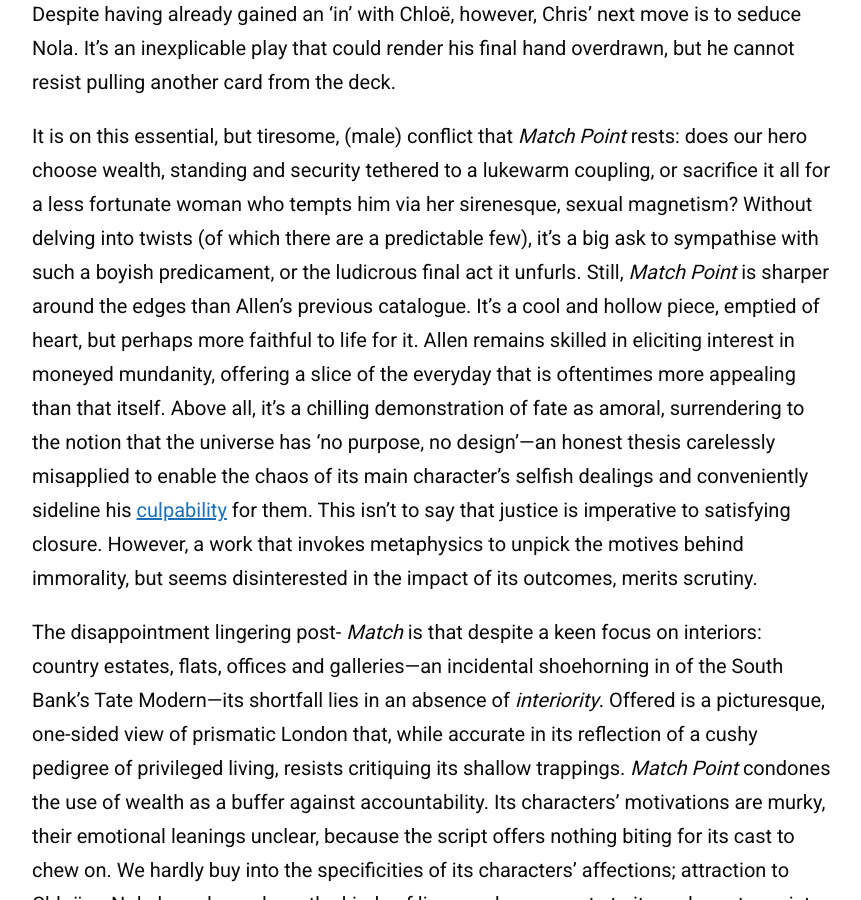
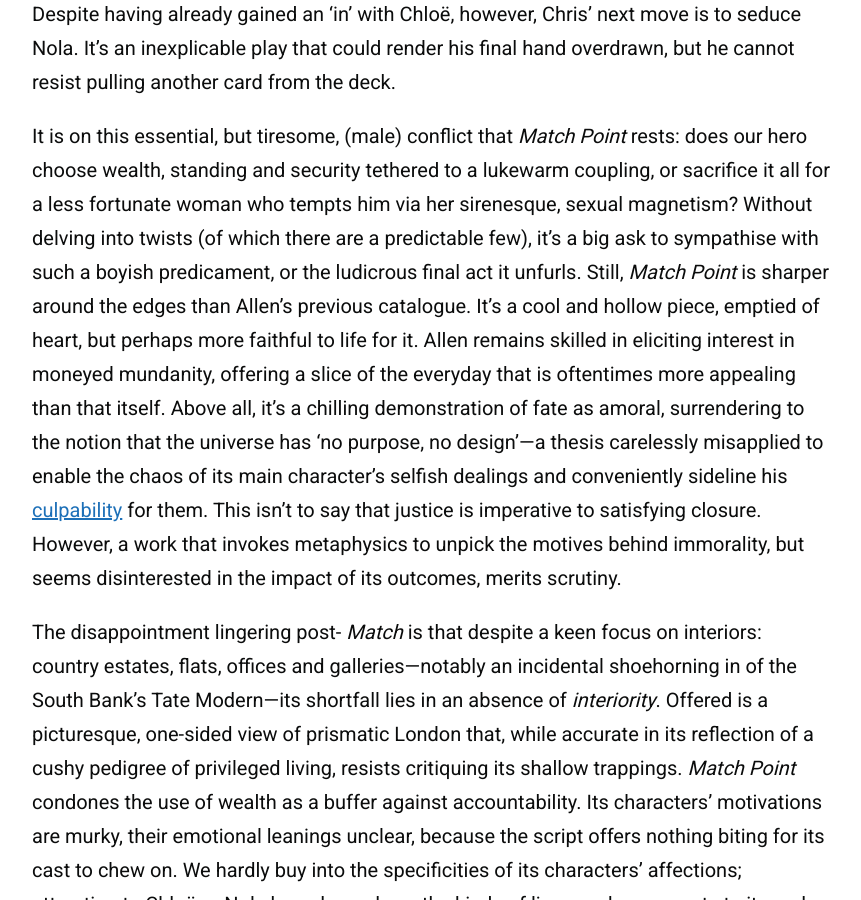
Before and after one commit to zoeurl/zoedowney.github.io, a Jekyll site: the page built from _posts/2024-2-22-match-point.md, in a window 1280 px wide and 900 px high, scrolled down 2661 px. Shown: the whole window, without its empty margins (208-1069 px from the left). Built offline with Jekyll 4.4.1, drawn with Linux system fonts in a browser that asks for light colours.

Commit message:
Update 2024-2-22-match-point.md

```diff
--- a/_posts/2024-2-22-match-point.md
+++ b/_posts/2024-2-22-match-point.md
@@ -21,6 +21,6 @@
 
 It’s a relief to witness a Woody Allen leading man who isn’t doing his most earnest impression of the director. Even so, comparisons can be made with Michael Caine’s neurotic slash lovesick Elliot in the earlier feature _Hannah and Her Sisters_. Similarly, Chris finds himself love-stricken with a taken woman: Tom’s fiancée, sultry out-of-work actor Nola Rice (Scarlett Johansson). An American divorcée in the manner of Wallis Simpson, Nola fails to win the approval of the stuck-up Hewitts. Indeed, while Chris plays tennis with ease, Nola dabbles with ping-pong and resides on the losing side of the social ‘net’. Despite having already gained an ‘in’ with Chloë, however, Chris’ next move is to seduce Nola. It’s an inexplicable play that could render his final hand overdrawn, but he cannot resist pulling another card from the deck.
 
-It is on this essential, but tiresome, (male) conflict that _Match Point_ rests: does our hero choose wealth, standing and security tethered to a lukewarm coupling, or sacrifice it all for a less fortunate woman who tempts him via her sirenesque, sexual magnetism? Without delving into twists (of which there are a predictable few), it's a big ask to sympathise with such a boyish predicament, or the ludicrous final act it unfurls. Still, _Match Point_ is sharper around the edges than Allen’s previous catalogue. It’s a cool and hollow piece, emptied of heart, but perhaps more faithful to life for it. Allen remains skilled in eliciting interest in moneyed mundanity, offering a slice of the everyday that is oftentimes more appealing than that itself. Above all, it’s a chilling demonstration of fate as amoral, surrendering to the notion that the universe has ‘no purpose, no design’—an honest thesis carelessly misapplied to enable the chaos of its main character’s selfish dealings and conveniently sideline his [culpability](https://www.theguardian.com/film/2023/sep/08/woody-allen-venice-applause-metoo) for them. This isn't to say that justice is imperative to satisfying closure. However, a work that invokes metaphysics to unpick the motives behind immorality, but seems disinterested in the impact of its outcomes, merits scrutiny.
+It is on this essential, but tiresome, (male) conflict that _Match Point_ rests: does our hero choose wealth, standing and security tethered to a lukewarm coupling, or sacrifice it all for a less fortunate woman who tempts him via her sirenesque, sexual magnetism? Without delving into twists (of which there are a predictable few), it's a big ask to sympathise with such a boyish predicament, or the ludicrous final act it unfurls. Still, _Match Point_ is sharper around the edges than Allen’s previous catalogue. It’s a cool and hollow piece, emptied of heart, but perhaps more faithful to life for it. Allen remains skilled in eliciting interest in moneyed mundanity, offering a slice of the everyday that is oftentimes more appealing than that itself. Above all, it’s a chilling demonstration of fate as amoral, surrendering to the notion that the universe has ‘no purpose, no design’—a thesis carelessly misapplied to enable the chaos of its main character’s selfish dealings and conveniently sideline his [culpability](https://www.theguardian.com/film/2023/sep/08/woody-allen-venice-applause-metoo) for them. This isn't to say that justice is imperative to satisfying closure. However, a work that invokes metaphysics to unpick the motives behind immorality, but seems disinterested in the impact of its outcomes, merits scrutiny.
 
-The disappointment lingering post- _Match_ is that despite a keen focus on interiors: country estates, flats, offices and galleries—an incidental shoehorning in of the South Bank’s Tate Modern—its shortfall lies in an absence of _interiority_. Offered is a picturesque, one-sided view of prismatic London that, while accurate in its reflection of a cushy pedigree of privileged living, resists critiquing its shallow trappings. _Match Point_ condones the use of wealth as a buffer against accountability. Its characters' motivations are murky, their emotional leanings unclear, because the script offers nothing biting for its cast to chew on. We hardly buy into the specificities of its characters' affections; attraction to Chloë or Nola based merely on the kinds of lives each represents to its male protagonist—women (once again) reduced to types. And, although held captive by greed in a moral vacuum, Rhys-Meyers' Chris is the emptiest shell, tedious in his indecision and indifference towards all but assets attained. Rarely does the film seek to offset its casual infidelity and gloomy cynicism through satire which (forgive me) could be the entire _Point_. Perhaps the meaningful takeaway is that the hand one is dealt does not have final word on the state of play. But, for Woody Allen, it has become a sport of one director trying to cling onto his racket and serve with it, too.
+The disappointment lingering post- _Match_ is that despite a keen focus on interiors: country estates, flats, offices and galleries—notably an incidental shoehorning in of the South Bank’s Tate Modern—its shortfall lies in an absence of _interiority_. Offered is a picturesque, one-sided view of prismatic London that, while accurate in its reflection of a cushy pedigree of privileged living, resists critiquing its shallow trappings. _Match Point_ condones the use of wealth as a buffer against accountability. Its characters' motivations are murky, their emotional leanings unclear, because the script offers nothing biting for its cast to chew on. We hardly buy into the specificities of its characters' affections; attraction to Chloë or Nola based merely on the kinds of lives each represents to its male protagonist—women (once again) reduced to types. And, although held captive by greed in a moral vacuum, Rhys-Meyers' Chris is the emptiest shell, tedious in his indecision and indifference towards all but assets attained. Rarely does the film seek to offset its casual infidelity and gloomy cynicism through satire which (forgive me) could be the entire _Point_. Perhaps the meaningful takeaway is that the hand one is dealt does not have final word on the state of play. But, for Woody Allen, it has become a sport of one director trying to cling onto his racket and serve with it, too.
```
